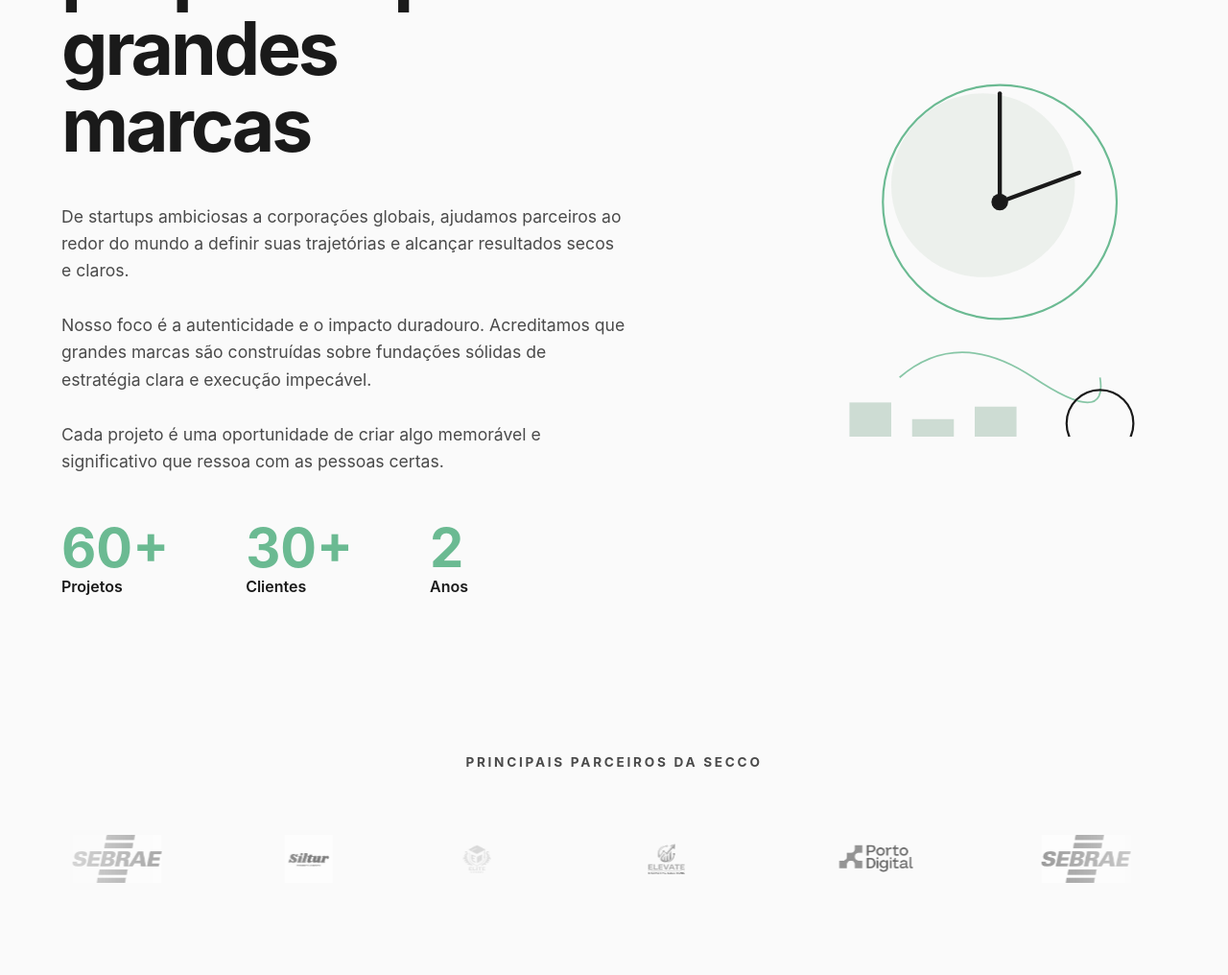
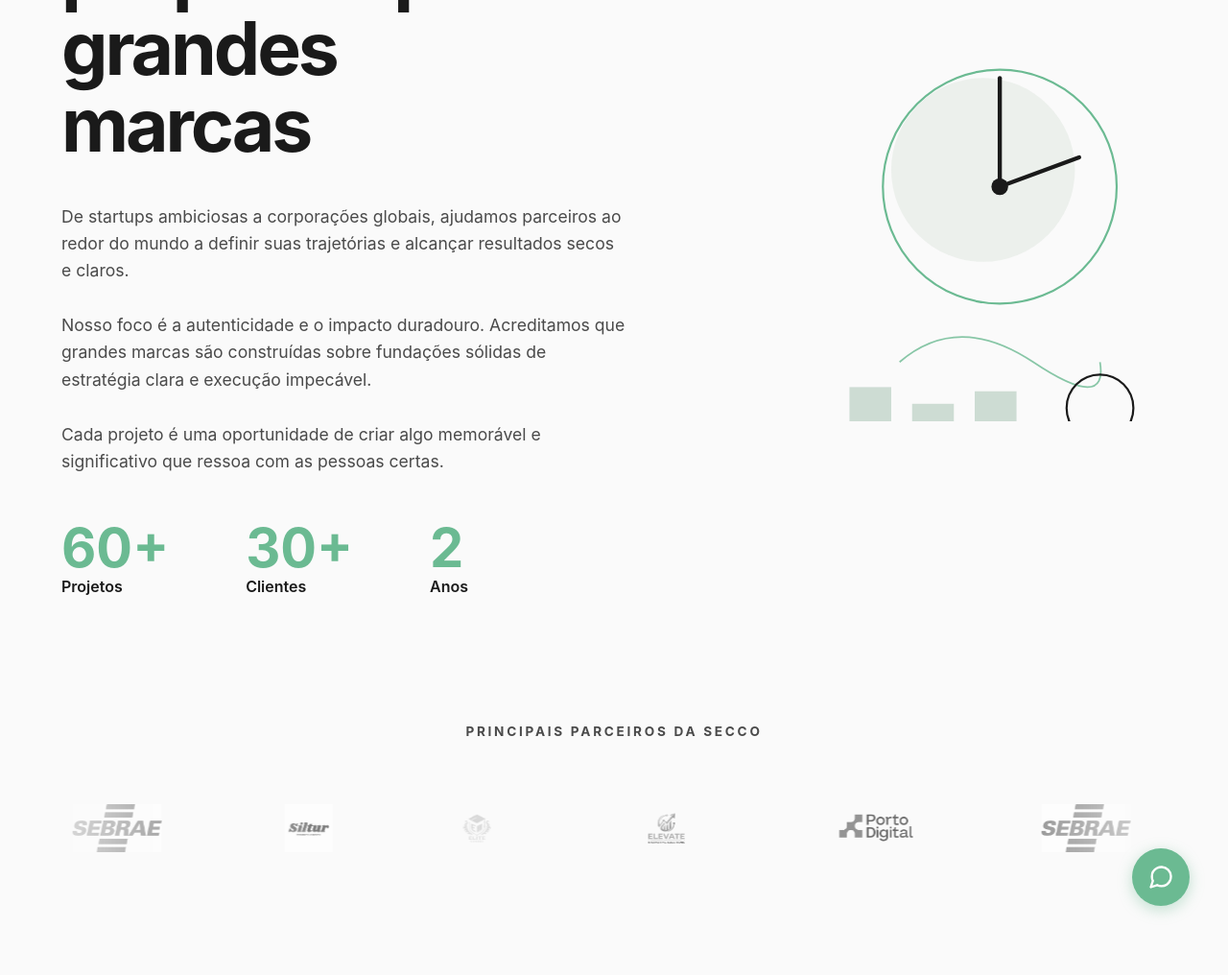
Before and after one commit to DEV1GOR/laddinpageSECCO, a plain HTML site: page clientes.html in a window 1280 px wide. Shown: the part 321-1337 px from the top of the page at 96% size. After the commit the page ends 1305 px from the top, so only its background shows below. Drawn offline with Linux system fonts and the light colour scheme.

Commit message:
carrosel

```diff
--- a/clientes.css
+++ b/clientes.css
@@ -102,6 +102,10 @@ nav a.active::after {
   transition: background-color 0.3s ease;
 }
 
+.cta-btn:hover {
+  background-color: #5aa47f;
+}
+
 /* --- Layout Principal --- */
 main {
   display: grid;
@@ -153,18 +157,27 @@ main {
   font-weight: 600;
 }
 
-/* --- Illustration --- */
+/* --- Illustration (Correção de Bug) --- */
 .illustration-container {
   width: 100%;
   display: flex;
   justify-content: center;
+  margin-bottom: 2rem; /* Margem de segurança */
 }
 
-/* --- Partners Carousel (Fix Final) --- */
+.illustration-container svg {
+  width: 100%;
+  max-width: 450px;
+  height: auto; /* Substitui o 100% e força o navegador a não sobrepor os elementos */
+  display: block;
+}
+
+/* --- Partners Carousel --- */
 .partners-carousel {
   width: 100%;
-  padding: 6rem 0;
+  padding: 4rem 0 6rem 0;
   overflow: hidden;
+  position: relative;
 }
 
 .carousel-title {
@@ -217,8 +230,17 @@ main {
 .partner-img {
   height: 50px;
   width: auto;
+  max-width: 200px;
+  object-fit: contain;
   filter: grayscale(100%) opacity(0.6);
   transition: all 0.3s ease;
+  cursor: pointer;
+}
+
+/* Restaura o efeito de "acender" a cor no Hover */
+.partner-img:hover {
+  filter: grayscale(0%) opacity(1);
+  transform: scale(1.05);
 }
 
 @keyframes scroll {
@@ -244,6 +266,12 @@ main {
   justify-content: center;
   cursor: pointer;
   z-index: 1001;
+  box-shadow: 0 4px 15px rgba(107, 186, 146, 0.4);
+  transition: transform 0.3s ease;
+}
+
+.chat-widget:hover {
+  transform: scale(1.05);
 }
 
 /* --- Animações de Scroll --- */
@@ -311,6 +339,9 @@ main {
   .partner-img {
     height: 35px;
   }
+  .partners-carousel {
+    padding-top: 2rem; /* Reduz espaço vazio entre ilustração e carrossel */
+  }
 }
 
 @media (max-width: 480px) {
@@ -320,6 +351,7 @@ main {
   .cta-btn {
     width: 100%;
     text-align: center;
+    justify-content: center;
   }
   .chat-widget {
     bottom: 1.5rem;
--- a/clientes.html
+++ b/clientes.html
@@ -25,7 +25,7 @@
     </header>
 
     <main>
-      <section class="text-content">
+      <section class="text-content animate-on-scroll delay-1">
         <h1>A clareza de<br />propósito para<br />grandes<br />marcas</h1>
         <p>
           De startups ambiciosas a corporações globais, ajudamos parceiros ao
@@ -58,7 +58,7 @@
         </div>
       </section>
 
-      <section class="illustration-container">
+      <section class="illustration-container animate-on-scroll delay-2">
         <svg
           viewBox="0 0 500 500"
           width="100%"
@@ -140,27 +140,62 @@
         </svg>
       </section>
     </main>
-    <section class="partners-carousel">
+
+    <section class="partners-carousel animate-on-scroll delay-3">
       <p class="carousel-title">Principais parceiros da SECCO</p>
       <div class="carousel-track-container">
         <div class="carousel-track">
           <div class="carousel-slide">
-            <img src="img/porto_digital-removebg-preview.png"Parceiro 1" class="partner-img" />
+            <img
+              src="img/porto_digital-removebg-preview.png"
+              alt="Parceiro 1"
+              class="partner-img"
+            />
             <img src="img/Sebrae.png" alt="Parceiro 2" class="partner-img" />
             <img src="img/Siltur.jpeg" alt="Parceiro 3" class="partner-img" />
-            <img src="img/Elite-removebg-preview.png" alt="Parceiro 4" class="partner-img" />
+            <img
+              src="img/Elite-removebg-preview.png"
+              alt="Parceiro 4"
+              class="partner-img"
+            />
             <img src="img/elevate.png" alt="Parceiro 5" class="partner-img" />
           </div>
           <div class="carousel-slide">
-            <img src="img/porto_digital-removebg-preview.png" alt="Parceiro 1" class="partner-img" />
+            <img
+              src="img/porto_digital-removebg-preview.png"
+              alt="Parceiro 1"
+              class="partner-img"
+            />
             <img src="img/Sebrae.png" alt="Parceiro 2" class="partner-img" />
             <img src="img/Siltur.jpeg" alt="Parceiro 3" class="partner-img" />
-            <img src="img/Elite-removebg-preview.png" alt="Parceiro 4" class="partner-img" />
+            <img
+              src="img/Elite-removebg-preview.png"
+              alt="Parceiro 4"
+              class="partner-img"
+            />
             <img src="img/elevate.png" alt="Parceiro 5" class="partner-img" />
           </div>
         </div>
       </div>
     </section>
+
+    <div class="chat-widget" onclick="abrirChat()">
+      <svg
+        width="28"
+        height="28"
+        viewBox="0 0 24 24"
+        fill="none"
+        stroke="white"
+        stroke-width="2"
+        stroke-linecap="round"
+        stroke-linejoin="round"
+      >
+        <path
+          d="M21 11.5a8.38 8.38 0 0 1-.9 3.8 8.5 8.5 0 0 1-7.6 4.7 8.38 8.38 0 0 1-3.8-.9L3 21l1.9-5.7a8.38 8.38 0 0 1-.9-3.8 8.5 8.5 0 0 1 4.7-7.6 8.38 8.38 0 0 1 3.8-.9h.5a8.48 8.48 0 0 1 8 8v.5z"
+        ></path>
+      </svg>
+    </div>
+
     <script src="clientes.js"></script>
   </body>
 </html>
```
